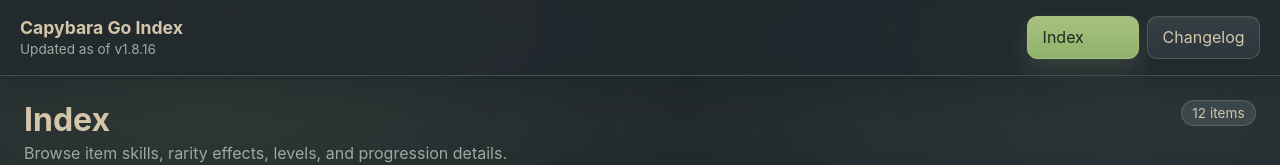
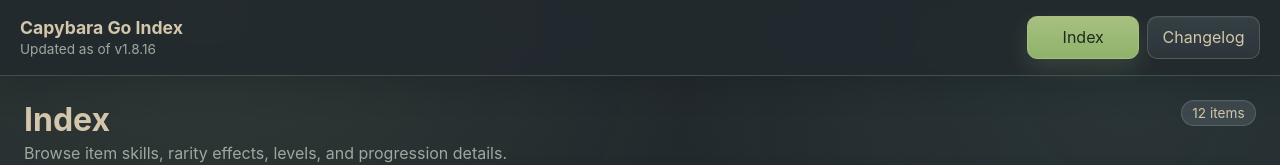
Before and after one commit to 1-Xenon/CapyDex, a React (Vite) app: page / in a window 1280 px wide. Shown: the top 165 px of the page. Built offline with nearby package versions, Linux system fonts and the light colour scheme.

Commit message:
Align text to center

```diff
--- a/src/styles.css
+++ b/src/styles.css
@@ -69,6 +69,8 @@ nav { display: flex; gap: 0.5rem; flex-wrap: wrap; }
 .public-index-tabs { justify-content: flex-end; margin-left: auto; }
 .public-index-tabs button {
   min-width: 108px;
+  place-items: center;
+  text-align: center;
 }
 main { max-width: 1280px; margin: 0 auto; padding: 1.5rem; }
 .page-header { display: flex; justify-content: space-between; gap: 1rem; align-items: flex-start; margin-bottom: 1rem; }
```
